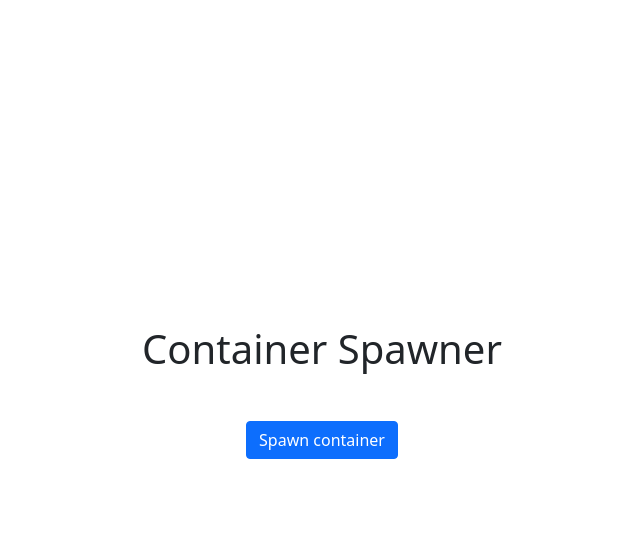
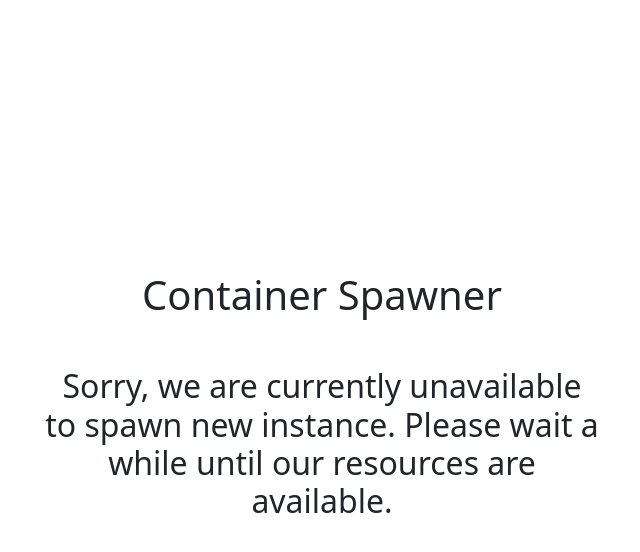
Before and after one commit to tyage/container-spawner, a Flask app: template spawner/templates/index.html in a window 1280 px wide. Shown: the top 552 px of the page, without its empty margins (318-958 px from the left). Run offline with Flask 2, Linux system fonts and the light colour scheme; the template is opened without the code that fills it: values that come from a table or form of the project are taken from there, others are empty; parts of the project's set-up code (start-up, migrations or seed data) failed here and were passed over; some libraries are stand-ins or nearby versions.

Commit message:
limit the number of containers running at the same time

```diff
--- a/spawner/app.py
+++ b/spawner/app.py
@@ -4,7 +4,7 @@ from docker.errors import APIError
 import os
 import json
 import logging
-from helpers import random_string, spawner_form, spawn_container_with_random_port
+from helpers import random_string, spawner_form, spawn_container_with_random_port, number_of_running_containers
 
 # Environment settings
 IMAGE_NAME = os.environ.get('SPAWNER_IMAGE_NAME')
@@ -20,6 +20,7 @@ SPAWNER_PASSWORD_ENV = os.environ.get('SPAWNER_PASSWORD_ENV', 'CS_PASSWORD')
 PORT_MIN = int(os.environ.get('SPAWNER_PORT_MIN', 62000))
 PORT_MAX = int(os.environ.get('SPAWNER_PORT_MAX', 65000))
 TIME_LIMIT = os.environ.get('SPAWNER_TIME_LIMIT', 15 * 60)
+SPAWNER_MAX_CONTAINER = int(os.environ.get('SPAWNER_MAX_CONTAINER', -1))
 CONTAINER_ARGS = os.environ.get('SPAWNER_CONTAINER_ARGS')
 if CONTAINER_ARGS:
     # should be JSON string
@@ -45,11 +46,19 @@ if RECAPTCHA_PUBLIC_KEY and RECAPTCHA_PRIVATE_KEY:
 @app.get("/")
 def index():
     form = spawner_form(RECAPTCHA_PRIVATE_KEY, RECAPTCHA_PUBLIC_KEY)
-    return render_template('index.html', form=form)
+
+    running_containers = number_of_running_containers(client, IMAGE_NAME)
+    service_avaialbe = SPAWNER_MAX_CONTAINER <= 0 or running_containers < SPAWNER_MAX_CONTAINER
+
+    return render_template('index.html', form=form, service_available=service_avaialbe)
 
 
 @app.post("/")
 def new_instance():
+    running_containers = number_of_running_containers(client, IMAGE_NAME)
+    if SPAWNER_MAX_CONTAINER > 0 and running_containers > SPAWNER_MAX_CONTAINER:
+        return "Sorry, we are currently unavailable to spawn new instance"
+
     form = spawner_form(RECAPTCHA_PRIVATE_KEY, RECAPTCHA_PUBLIC_KEY)
     if not form.validate_on_submit():
         return "invalid request"
@@ -81,7 +90,7 @@ def new_instance():
         message = 'Failed to spawn continer :( Please try again.'
         return render_template('index.html', form=form, error=message)
 
-    return render_template('index.html', form=form, port=exposed_port, username=username, password=password, host=SPAWNER_HOSTNAME, time_limit=TIME_LIMIT)
+    return render_template('index.html', form=form, port=exposed_port, username=username, password=password, host=SPAWNER_HOSTNAME, time_limit=TIME_LIMIT, service_available=True)
 
 
 if __name__ == '__main__':
--- a/spawner/helpers.py
+++ b/spawner/helpers.py
@@ -44,3 +44,11 @@ def spawn_container_with_random_port(docker_client, image_name, source_port,
 
     # return last error if all trials failed
     raise last_error
+
+
+def number_of_running_containers(docker_client, image_name):
+    containers = docker_client.containers.list(
+        all=True,
+        filters={'ancestor': image_name}
+    )
+    return len(containers)
--- a/spawner/templates/index.html
+++ b/spawner/templates/index.html
@@ -22,6 +22,7 @@
   <main class="col-6 text-center">
     <h1 class="mb-5">Container Spawner</h1>
 
+    {% if service_available %}
     <form action="/" method="POST">
       {{ form.csrf_token }}
       <div class="mb-3">
@@ -31,6 +32,11 @@
         <button type="submit" class="btn btn-primary">Spawn container</button>
       </div>
     </form>
+    {% else %}
+    <h2>Sorry, we are currently unavailable to spawn new instance. Please wait a while until our resources are
+      available.</h2>
+    {% endif %}
+
 
     {% if port %}
     {% set url = "http://{}:{}@{}:{}/".format(username, password, host, port) %}
```
